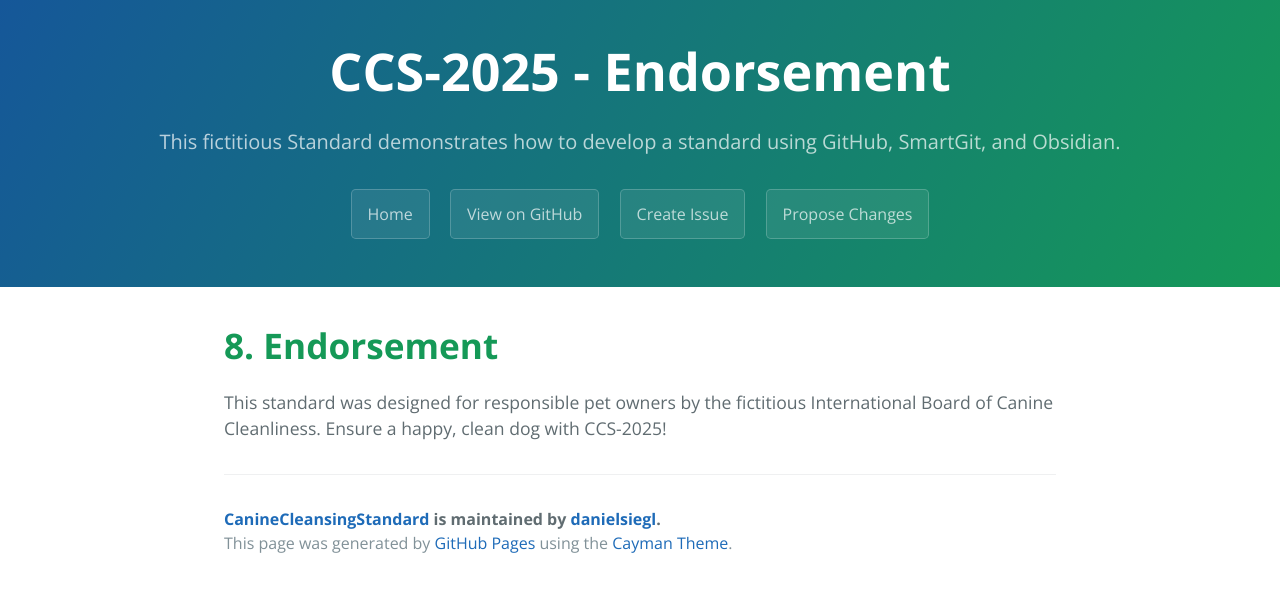
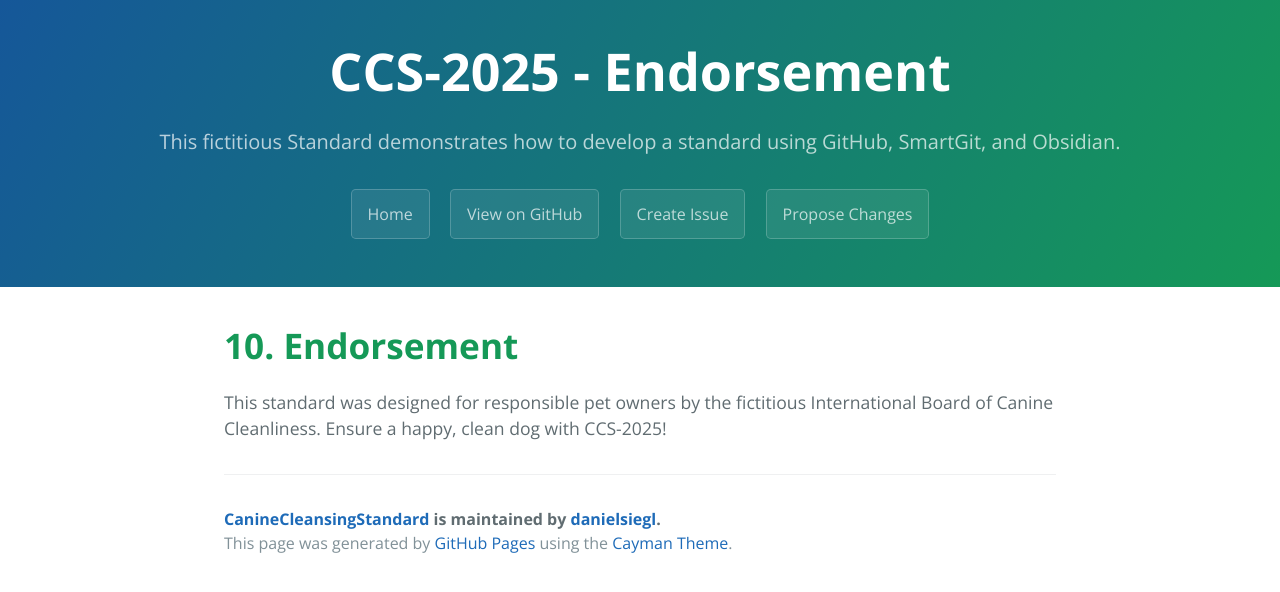
Before and after one commit to danielsiegl/CanineCleansingStandard, a Jekyll site: the page built from 10_Endorsement.md, in a window 1280 px wide. Shown: the top 592 px of the page. Built offline with Jekyll 4.4.1, drawn with Linux system fonts in a browser that asks for light colours; our own code applies the rules of GitHub Pages for plain Markdown files.

Commit message:
Fixed Endorsement headline

```diff
--- a/10_Endorsement.md
+++ b/10_Endorsement.md
@@ -1,6 +1,6 @@
 ---
 title: CCS-2025 - Endorsement
 ---
-# **8. Endorsement**
+# **10. Endorsement**
 
 This standard was designed for responsible pet owners by the fictitious International Board of Canine Cleanliness. Ensure a happy, clean dog with CCS-2025!
```
Also changed, not shown: .github/workflows/create-pdf-document.yml.
